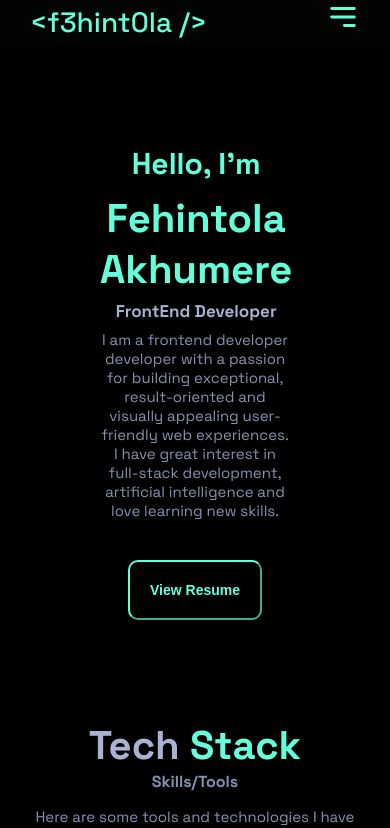
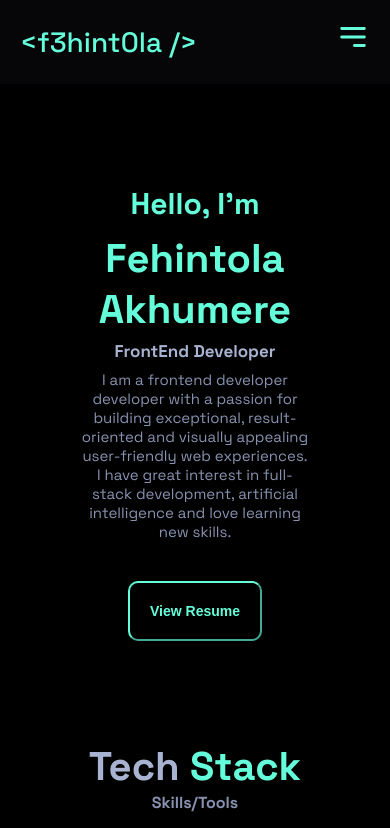
Before and after one commit to f3hint0la/portfolio-v1, a React (Create React App) app: page / in a window 390 px wide. Shown: the top 828 px of the page. Built offline with nearby package versions, Linux system fonts and the light colour scheme.

Commit message:
fix: styling

```diff
--- a/src/App.scss
+++ b/src/App.scss
@@ -4,6 +4,7 @@
   margin: 0;
   padding: 0;
   box-sizing: border-box;
+  overflow-x: hidden;
 }
 
 html {
@@ -14,7 +15,6 @@ html {
 body {
   width: 100%;
   overflow-x: hidden;
-  overscroll-behavior: none;
 }
 
 .app {
--- a/src/pages/About.js
+++ b/src/pages/About.js
@@ -20,7 +20,7 @@ function About() {
           <span>freeCodeCamp</span>. I am constantly learning and expanding my
           skillset. When I'm not coding, I'm either watching animated movies or
           binging on the latest Korean dramas or escaping reality through books,
-          lol. I'm also in love with the MCU. I'm currently working on various
+          lol. I'm currently working on various
           frontend projects to advance and and improve my skills.
         </p>
         <Button />
--- a/src/styles/hero.module.scss
+++ b/src/styles/hero.module.scss
@@ -66,7 +66,7 @@
 @media screen and (max-width: 768px) {
   .home {
     padding-top: 60px;
-    margin: 0px 20px;
+    margin: 0px 0px;
 
     .container {
       flex-direction: column;
--- a/src/styles/navbar.module.scss
+++ b/src/styles/navbar.module.scss
@@ -87,8 +87,9 @@ nav {
 
 @media screen and (max-width: 768px) {
   nav {
-    padding: 0px 30px;
+    padding: 20px 20px;
     margin: auto;
+    background-color: $black;
 
     .brand {
       margin: 0px;
```
